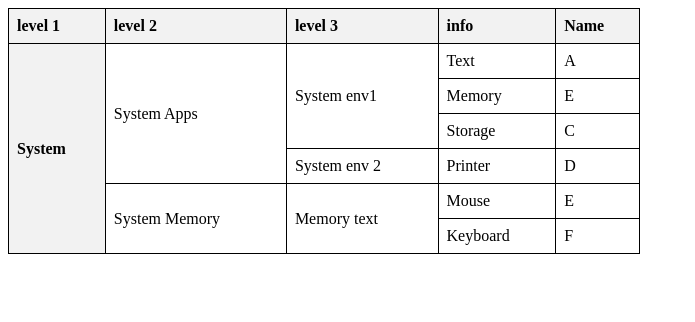
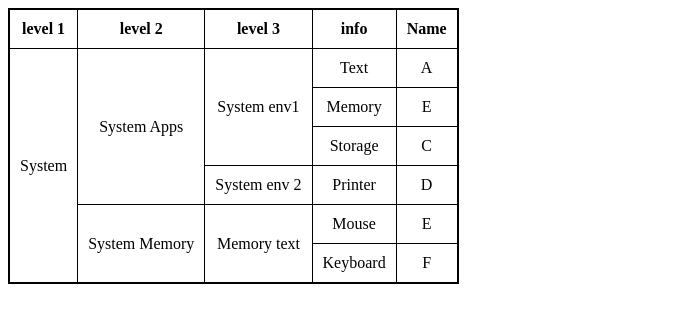
Before and after one commit to chiyatea/index.html, a plain HTML site: page table.html in a window 1280 px wide. Shown: the whole page, without its empty margins (0-695 px from the left). Drawn offline with Linux system fonts and the light colour scheme.

Commit message:
commit changes

```diff
--- a/table.html
+++ b/table.html
@@ -3,17 +3,9 @@
 <head>
     <title>Table </title>
     <style>
-        table {
-            width: 50%;
-            border-collapse: collapse;
-        }
-        th, td {
-            border: 1px solid black;
-            padding: 8px;
-            text-align: left;
-        }
-        th {
-            background-color: #f2f2f2;
+        table {border:black 2px solid; border-collapse: collapse;}
+        th, td {border: 1px solid black; padding: 10px; text-align: center;
+
         }
     </style>
     <body>
@@ -25,10 +17,8 @@
             <th>info</th>
             <th>Name</th>
             </tr>
-            <tr>
-            <th rowspan="7">System</th>
-            </tr>
         <tr>
+             <td rowspan="6">System</td>
             <td rowspan="4">System Apps</td>
             <td rowspan="3">System env1</td>
             <td>Text</td>
```
